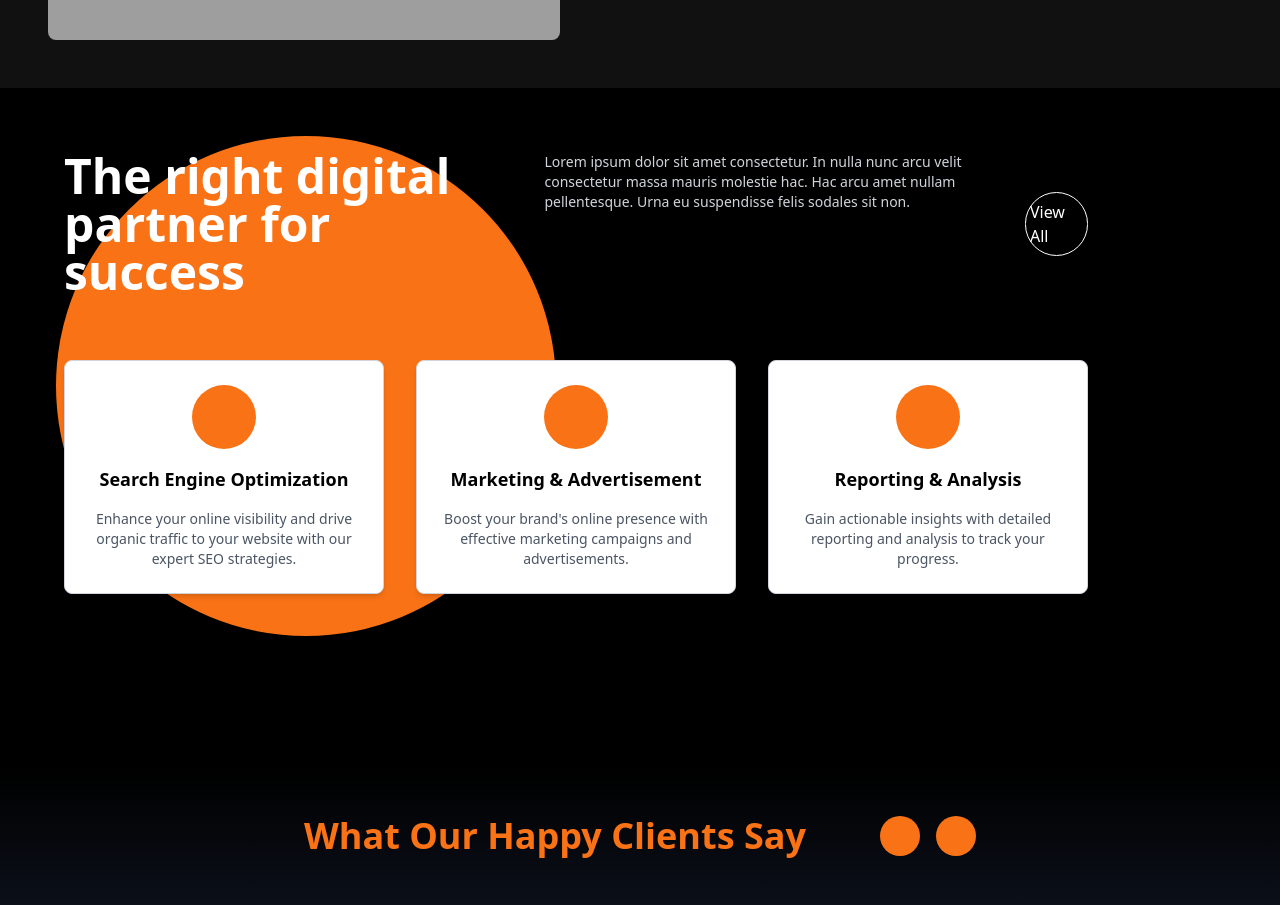
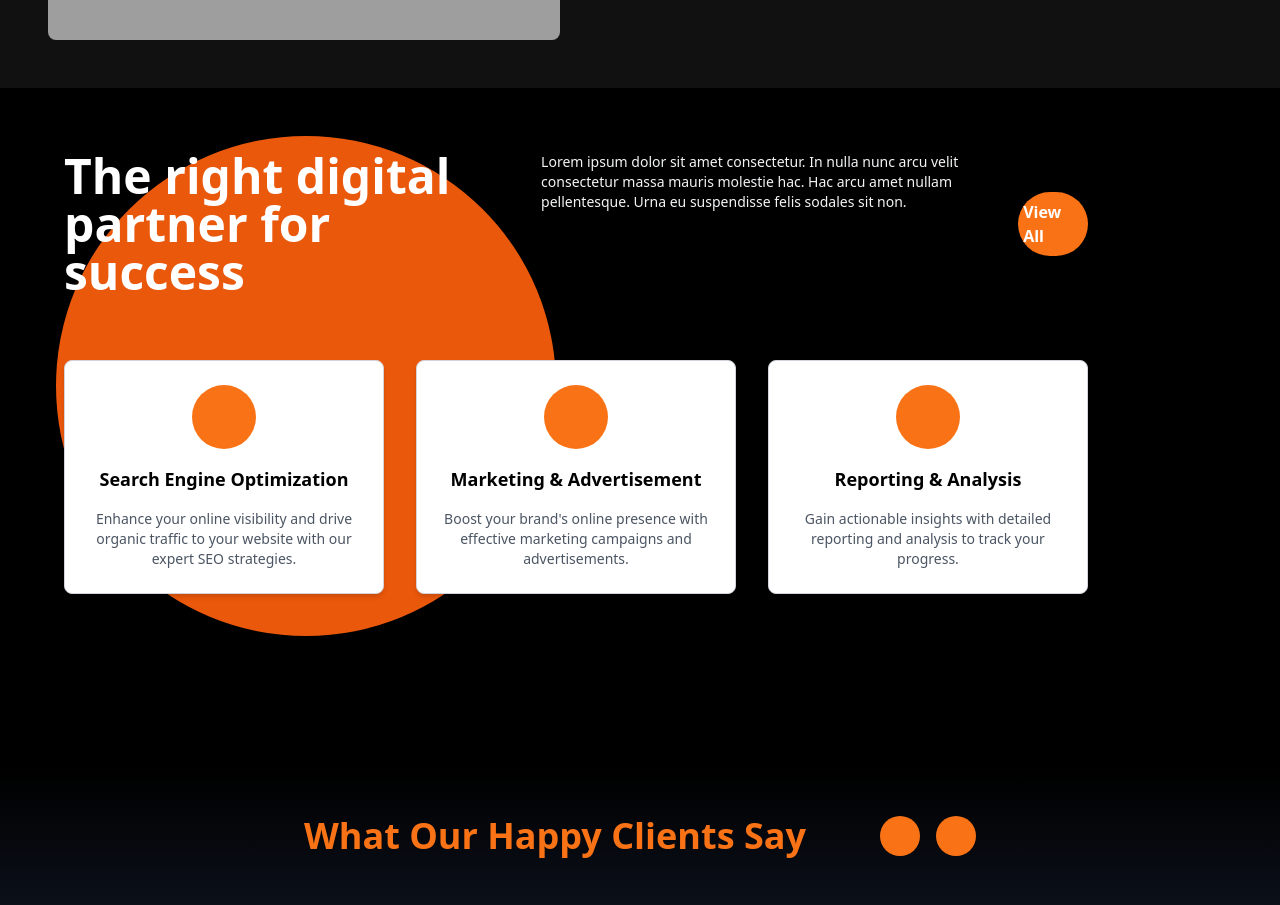
Before and after one commit to Mashhood-Rehman/Reputation-Architects, a React (Vite) app: page / in a window 1280 px wide. Shown: the part 1320-2225 px from the top of the page. Built offline with nearby package versions, Linux system fonts and the light colour scheme; grey boxes are pictures that could not be loaded; some icons are missing; what tailwindcss-text-fill-stroke would draw is missing.

Commit message:
accessability improved

```diff
--- a/src/Header/Navbar.jsx
+++ b/src/Header/Navbar.jsx
@@ -2,7 +2,7 @@ import { useEffect, useState } from "react";
 import { navdData } from "../Helpers/Data";
 import { motion } from "framer-motion";
 import { Link } from "react-router-dom";
-import { Icon } from '@iconify/react';  // Import Iconify
+import { Icon } from "@iconify/react"; // Import Iconify
 
 const Navbar = () => {
   const [isSidebarOpen, setSidebarOpen] = useState(false);
@@ -37,6 +37,7 @@ const Navbar = () => {
         <button
           onClick={toggleSidebar}
           className="text-white p-3 rounded-full focus:outline-none z-50"
+          aria-label={isSidebarOpen ? "Close sidebar" : "Open sidebar"}
         >
           {isSidebarOpen ? (
             <Icon icon="mdi:close" className="text-3xl text-white z-20" />
--- a/src/components/HeroPage.jsx
+++ b/src/components/HeroPage.jsx
@@ -55,6 +55,7 @@ const HeroPage = () => {
           to="https://www.facebook.com/profile.php?id=61571549906577"
           target="_blank"
           rel="noopener noreferrer"
+          aria-label="Visit our Facebook page"
         >
           <Icon
             className="text-white"
@@ -67,6 +68,7 @@ const HeroPage = () => {
           to="https://www.instagram.com/reputationarchitectsllc/"
           target="_blank"
           rel="noopener noreferrer"
+          aria-label="Visit our Instagram profile"
         >
           <Icon
             icon="jam:instagram"
@@ -79,6 +81,7 @@ const HeroPage = () => {
           to="https://www.linkedin.com/in/reputation-architects-llc-251498344/"
           target="_blank"
           rel="noopener noreferrer"
+          aria-label="Visit our LinkedIn profile"
         >
           <Icon
             icon="basil:linkedin-outline"
@@ -91,6 +94,7 @@ const HeroPage = () => {
           to="https://x.com/LlcReputation"
           target="_blank"
           rel="noopener noreferrer"
+          aria-label="Visit our Twitter profile"
         >
           <Icon
             icon="prime:twitter"
--- a/src/components/Services.jsx
+++ b/src/components/Services.jsx
@@ -26,26 +26,26 @@ const Services = () => {
   return (
     <div className="bg-black text-white min-h-[85vh] relative overflow-hidden">
       <div className="max-w-6xl p-4 sm:p-6 md:p-16">
-        <div className="flex flex-col lg:flex-row  items-center space-y-6 lg:space-y-0 lg:space-x-6">
+        <div className="flex flex-col lg:flex-row items-center space-y-6 lg:space-y-0 lg:space-x-6">
           <div className="flex flex-col z-10 lg:flex-row items-center lg:items-start space-y-6 lg:space-y-0 lg:space-x-6 text-center lg:text-left">
             <h1 className="text-xl sm:text-2xl lg:w-1/2 md:text-5xl font-bold text-white">
               The right digital <span className="">partner</span> for success
             </h1>
-            <p className="mt-4 lg:w-1/2 text-sm text-gray-300">
+            <p className="mt-4 lg:w-1/2 text-sm text-gray-100">
               Lorem ipsum dolor sit amet consectetur. In nulla nunc arcu velit
               consectetur massa mauris molestie hac. Hac arcu amet nullam
               pellentesque. Urna eu suspendisse felis sodales sit non.
             </p>
           </div>
           <Link
-            className="w-28 sm:w-32 z-30 h-12 sm:h-16 bg-black hover:bg-orange-500 duration-300 ease-in-out flex items-center justify-center border border-white rounded-full p-1"
+            className="w-28 sm:w-36 z-30 h-12 sm:h-16 bg-orange-500 hover:bg-orange-600 duration-300 ease-in-out flex items-center justify-center border border-transparent rounded-full p-1 text-white font-semibold"
             to="/Services"
           >
             View All
           </Link>
         </div>
 
-        <div className="absolute top-12 left-14 w-[300px] sm:w-[400px] lg:w-[500px] h-[300px] sm:h-[400px] lg:h-[500px] bg-orange-500 rounded-full z-0"></div>
+        <div className="absolute top-12 left-14 w-[300px] sm:w-[400px] lg:w-[500px] h-[300px] sm:h-[400px] lg:h-[500px] bg-orange-600 rounded-full z-0"></div>
 
         <div className="relative z-10 mt-8 sm:mt-16 grid grid-cols-1 sm:grid-cols-2 lg:grid-cols-3 gap-4 sm:gap-8">
           {servicesData.map((service, index) => (
```
